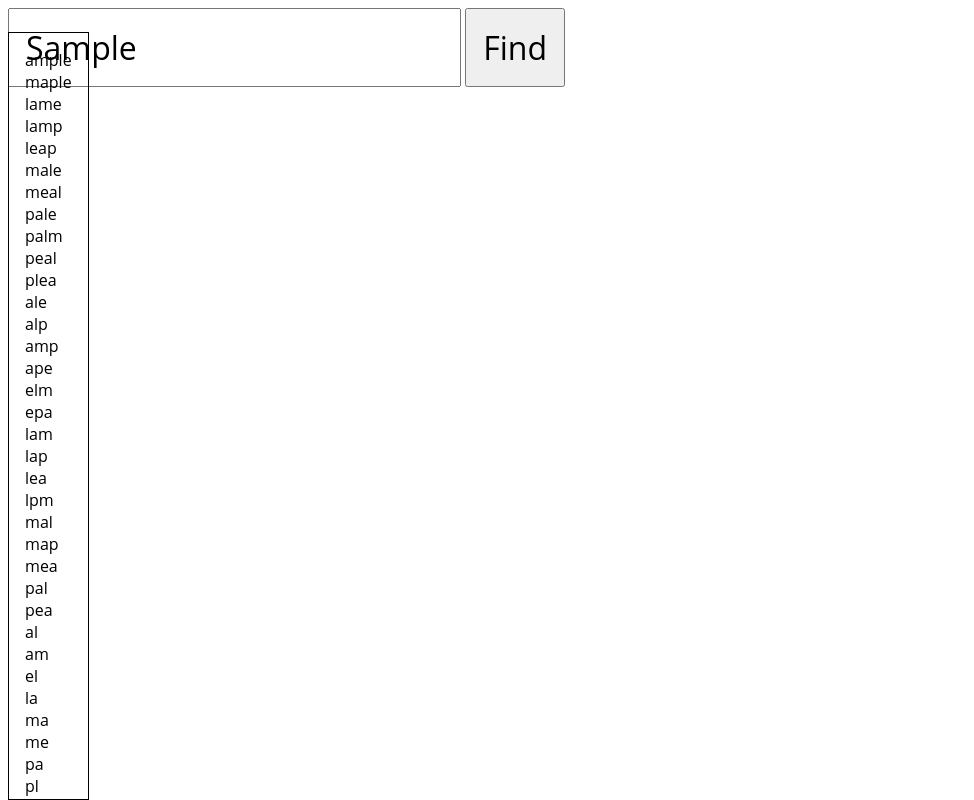
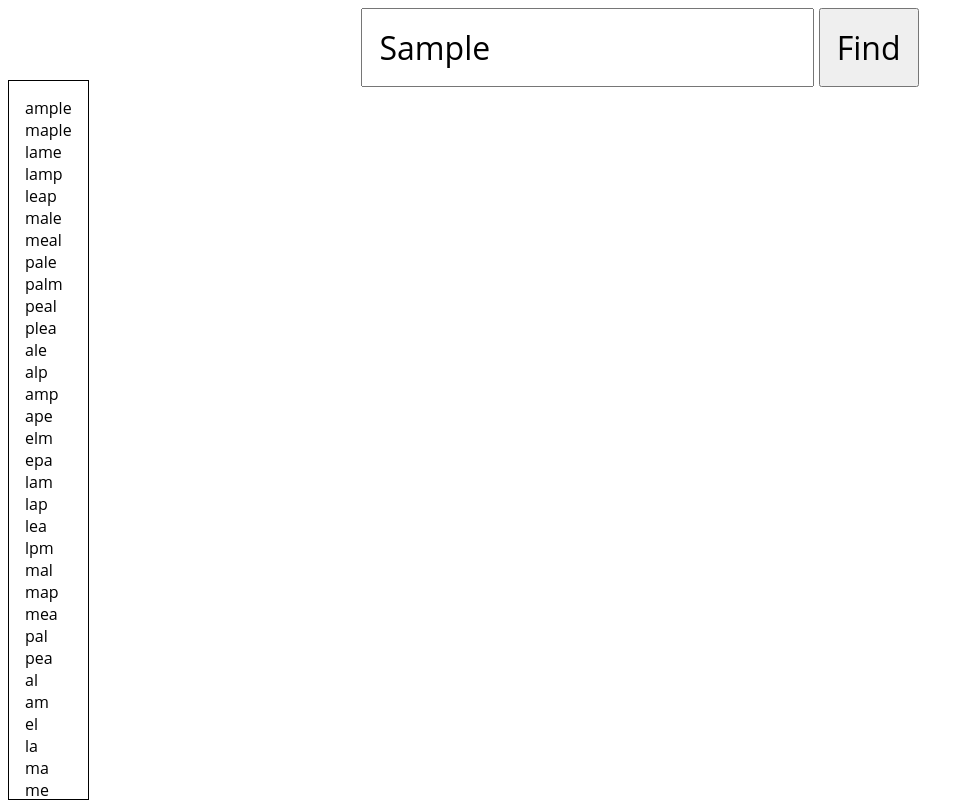
Before and after one commit to Dayjo/worjs, a plain HTML site: page index.html in a window 1280 px wide. Both pictures are taken after typing "Sample" into the empty fields and a click on the button "Find". Shown: the whole page, without its empty margins (0-974 px from the left). Drawn offline with Linux system fonts and the light colour scheme.

Commit message:
try some stuff

```diff
--- a/style.css
+++ b/style.css
@@ -5,6 +5,10 @@
 
 body {
 	padding: 0px;
+}
+
+form {
+	text-align: center;
 }
 
 input,button {
@@ -17,7 +21,7 @@ input,button {
 	border: 1px solid black;
 	padding: 1em;
 	max-height: 100%;
-	margin-top: 2em;
+	margin-top: 5em;
 	overflow-y: auto;
 	top: 0;
 	bottom:0;
@@ -27,5 +31,5 @@ input,button {
 #results-list ul{
 	list-style: none;
 	margin: 0;padding:0;
-	padding-bottom: 4em;
+	padding-bottom: 10em;
 }
```
